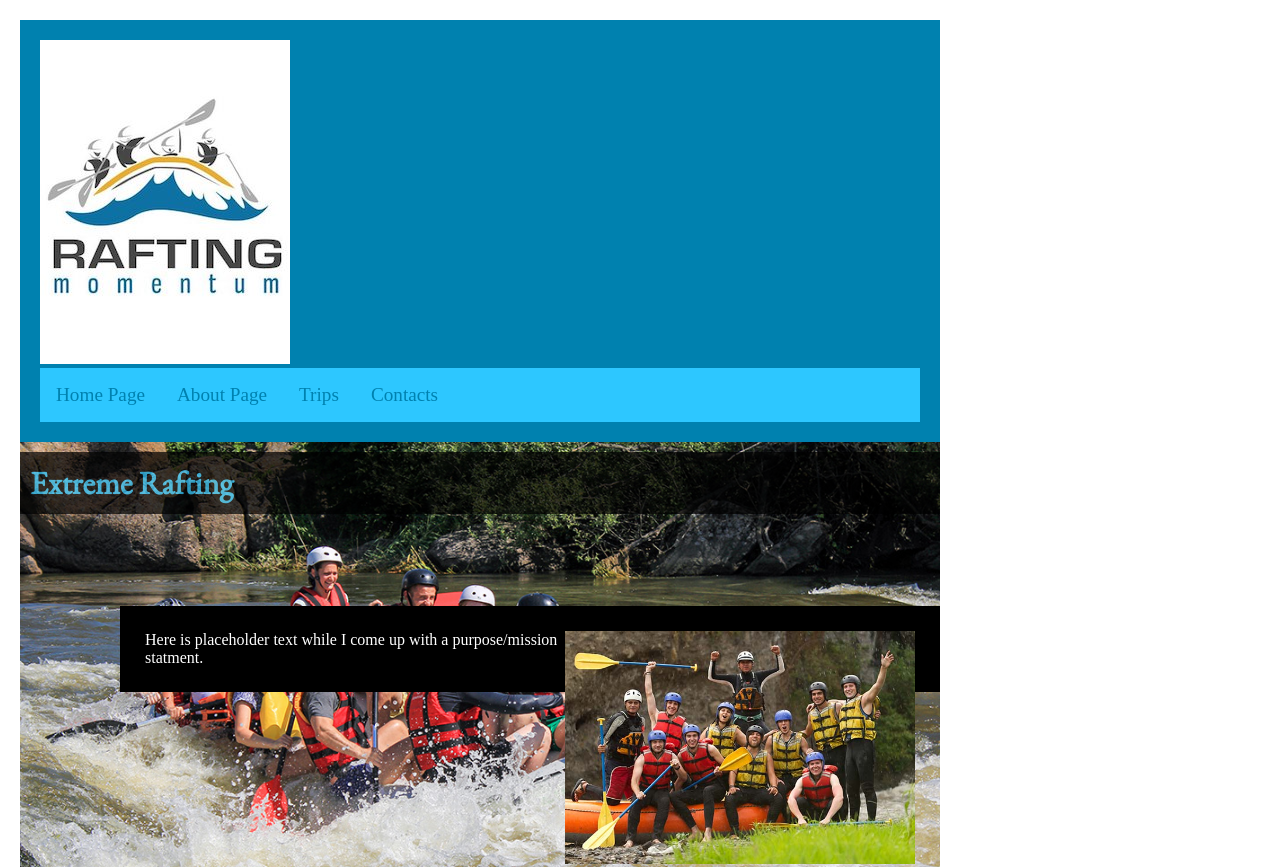
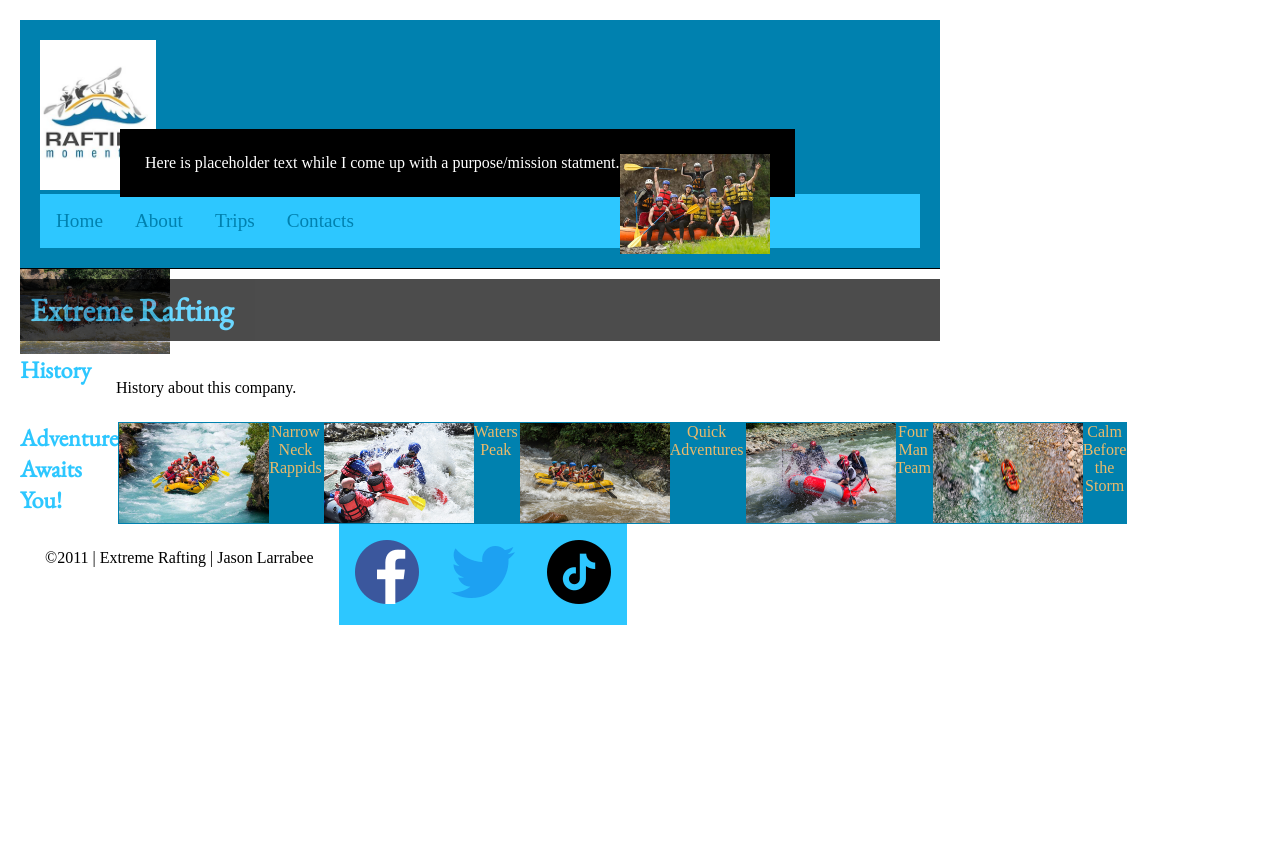
Before and after one commit to larrabeeja/wdd130, a plain HTML site: page wwr/about.html in a window 1280 px wide. Shown: the top 867 px of the page. After the commit the page ends 800 px from the top, so only its background shows below. Drawn offline with nearby package versions, Linux system fonts and the light colour scheme.

Commit message:
making corrections

```diff
--- a/wwr/about.html
+++ b/wwr/about.html
@@ -11,20 +11,23 @@
 </head>
 
 <body>
+    <div class="grid">
         <header>
             <img src="images/logo.jpg" alt="Rafting Site Logo">
-        <nav><a href="index.html">Home Page</a>
-            <a href="about.html">About Page</a>
+            <nav><a href="index.html">Home</a>
+                <a href="about.html">About</a>
                 <a href="trips.html">Trips</a>
                 <a href="contact.html">Contacts</a>
             </nav>
         </header>
+    </div>
     <main>
         <div class="hero">
             <img src="images/hero.jpg" alt="White Water Rafting">
             <h1>Extreme Rafting</h1>
             <article>
-                <p><img src="images/happy.jpg" alt="Happy Workers">Here is placeholder text while I come up with a purpose/mission statment.</p>
+                <p><img src="images/happy.jpg" alt="Happy Workers">Here is placeholder text while I come up with a
+                    purpose/mission statment.</p>
             </article>
         </div>
         <section>
@@ -33,11 +36,26 @@
         </section>
         <section>
             <h2>Adventure Awaits You!</h2>
+            <figure>
                 <img src="images/rafting1.jpg" alt="Rafting image 1">
+                <figcaption>Narrow Neck Rappids</figcaption>
+            </figure>
+            <figure>
                 <img src="images/rafting2.jpg" alt="Rafting image 2">
+                <figcaption>Waters Peak</figcaption>
+            </figure>
+            <figure>
                 <img src="images/rafting3.jpg" alt="Rafting image 3">
+                <figcaption>Quick Adventures</figcaption>
+            </figure>
+            <figure>
                 <img src="images/rafting4.jpg" alt="Rafting image 4">
+                <figcaption>Four Man Team</figcaption>
+            </figure>
+            <figure>
                 <img src="images/rafting5.jpg" alt="Rafting image 5">
+                <figcaption>Calm Before the Storm</figcaption>
+            </figure>
         </section>
     </main>
     <footer>
@@ -53,7 +71,7 @@
                 <img src="images/TikTok.webp" alt="Tiktok">
             </a>
         </nav>
-    </footer>
+        </div>
 </body>
 
 </html>
--- a/wwr/styles/rafting.css
+++ b/wwr/styles/rafting.css
@@ -1,4 +1,5 @@
 @import url('https://fonts.googleapis.com/css2?family=Exo+2&family=EB+Garamond&display=swap');
+
 :root {
     --primary-color: #2DC7FF;
     --secondary-color: #00ABE7;
@@ -13,17 +14,21 @@
     --nav-hover-link-color: #EABA6B;
     --nav-hover-background-color: #0081AF;
 }
+
 * {
     margin: 0;
     padding: 0;
     box-sizing: border-box;
 }
+
 body {
     font: var(--paragraph-font);
     max-width: 960px;
     padding: 20px;
 }
-h1, h2 {
+
+h1,
+h2 {
     font-family: var(--heading-font);
     color: var(--primary-color);
     text-decoration: none;
@@ -32,7 +37,7 @@ h1, h2 {
 
 h1 {
     position: absolute;
-    top:10px;
+    top: 10px;
     left: 0;
     background-color: #000;
     opacity: .7;
@@ -41,32 +46,42 @@ h1 {
 }
 
 
-article{
+article {
     position: absolute;
     bottom: 100px;
     left: 100px;
 }
+
 .hero article img {
     width: 350px;
     float: right;
 }
+
 article p {
     background-color: #000;
     color: #fff;
 }
-header{
-    padding:20px;
-    background-color: var(--accent1-color)
+
+header {
+    padding: 20px;
+    background-color: var(--accent1-color);
+    grid-template-columns: 120px 1fr 2fr;
+    border-bottom: 1px solid;
+    align-items: center;
+    flex-direction: column;
+    flex-wrap: wrap;
 }
-p{
+p {
     padding: 25px;
 }
+
 nav {
     background-color: var(--nav-background-color);
     font-size: 1.2rem;
     display: flex;
     text-decoration: none;
 }
+
 nav a {
     display: block;
     color: var(--nav-link-color);
@@ -75,18 +90,57 @@ nav a {
     text-decoration: none;
 }
 
-nav a:link, nav a:visited {
+nav a:link,
+nav a:visited {
     color: var(--nav-link-color);
 }
+
 nav a:hover {
     color: var(--nav-hover-link-color);
     background-color: var(--nav-hover-background-color);
 }
+
 .hero img {
-    display:block;
+    display: block;
     width: 100%;
     height: auto;
 }
+
 .hero {
-    position:relative;
+    position: relative;
 }
+
+figure {
+    border: thin #0081AF solid;
+    display: flex;
+    flex-flow: row;
+    padding: 0;
+    max-width: 300px;
+    max-height: 200px;
+    margin: auto;
+}
+
+img {
+    max-width: 150px;
+    max-height: 150px;
+}
+
+figcaption {
+    background-color: #0081AF;
+    color: #EABA6B;
+    padding: 0;
+    text-align: center;
+}
+
+.grid {
+    display: grid;
+}
+
+footer {
+    display: flex;
+    -ms-flex-align: end;
+}
+section {
+display: flex;
+
+}
```
Lines whose indentation alone changed are shown as unchanged.
